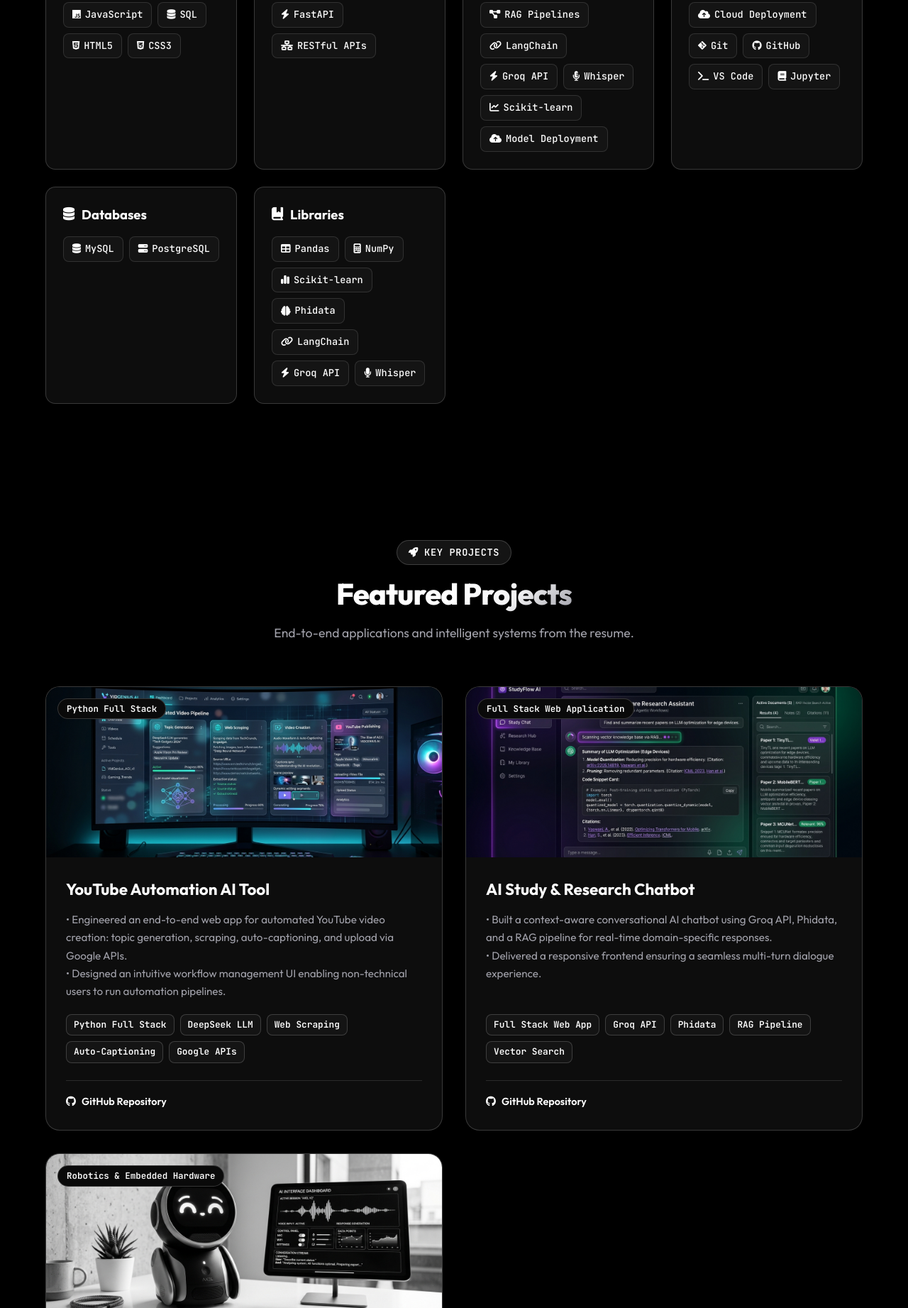
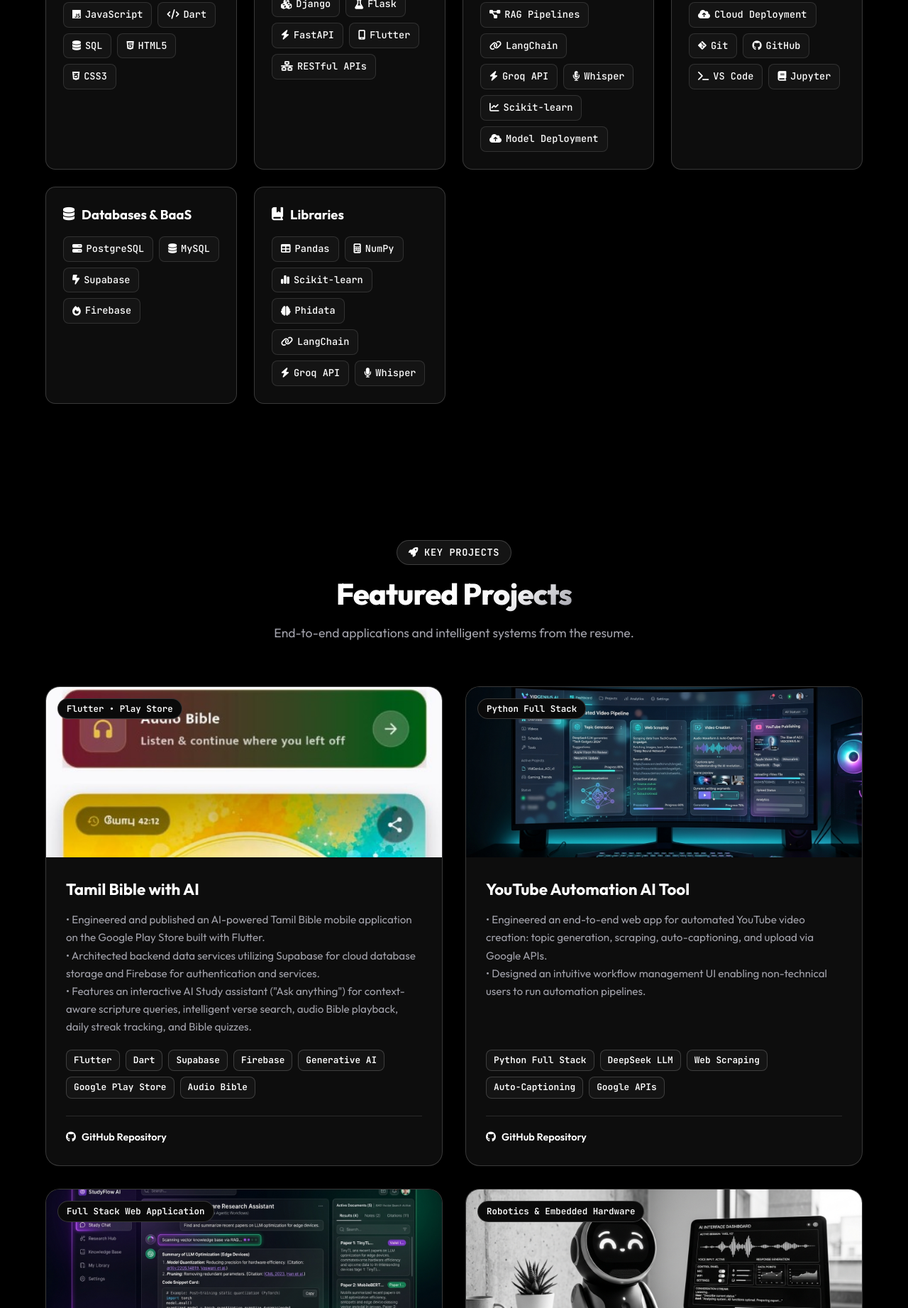
Before and after one commit to john-allson/john-allson, a plain HTML site: page index.html in a window 1280 px wide. Shown: the part 5064-6907 px from the top of the page at 71% size. Drawn offline with Linux system fonts and the light colour scheme.

Commit message:
feat: add Tamil Bible with AI mobile app project with real UI screenshot and Flutter/Supabase skills

```diff
--- a/index.html
+++ b/index.html
@@ -443,23 +443,25 @@
             <div class="skill-chips">
               <span class="skill-chip"><i class="fa-brands fa-python"></i> Python</span>
               <span class="skill-chip"><i class="fa-brands fa-js"></i> JavaScript</span>
+              <span class="skill-chip"><i class="fa-solid fa-code"></i> Dart</span>
               <span class="skill-chip"><i class="fa-solid fa-database"></i> SQL</span>
               <span class="skill-chip"><i class="fa-brands fa-html5"></i> HTML5</span>
               <span class="skill-chip"><i class="fa-brands fa-css3-alt"></i> CSS3</span>
             </div>
           </div>
 
-          <!-- 2. Backend -->
+          <!-- 2. Backend & Frameworks -->
           <div class="skill-card" data-category="backend">
             <div class="skill-header">
               <h3 class="skill-category-title">
-                <i class="fa-solid fa-server"></i> Backend
+                <i class="fa-solid fa-server"></i> Backend & Frameworks
               </h3>
             </div>
             <div class="skill-chips">
               <span class="skill-chip"><i class="fa-solid fa-cubes"></i> Django</span>
               <span class="skill-chip"><i class="fa-solid fa-flask"></i> Flask</span>
               <span class="skill-chip"><i class="fa-solid fa-bolt"></i> FastAPI</span>
+              <span class="skill-chip"><i class="fa-solid fa-mobile-screen"></i> Flutter</span>
               <span class="skill-chip"><i class="fa-solid fa-network-wired"></i> RESTful APIs</span>
             </div>
           </div>
@@ -503,12 +505,14 @@
           <div class="skill-card" data-category="databases">
             <div class="skill-header">
               <h3 class="skill-category-title">
-                <i class="fa-solid fa-database"></i> Databases
+                <i class="fa-solid fa-database"></i> Databases & BaaS
               </h3>
             </div>
             <div class="skill-chips">
+              <span class="skill-chip"><i class="fa-solid fa-server"></i> PostgreSQL</span>
               <span class="skill-chip"><i class="fa-solid fa-database"></i> MySQL</span>
-              <span class="skill-chip"><i class="fa-solid fa-server"></i> PostgreSQL</span>
+              <span class="skill-chip"><i class="fa-solid fa-bolt-lightning"></i> Supabase</span>
+              <span class="skill-chip"><i class="fa-solid fa-fire"></i> Firebase</span>
             </div>
           </div>
 
@@ -543,7 +547,37 @@
         </div>
 
         <div class="projects-grid">
-          <!-- Project 1: YouTube Automation AI Tool -->
+          <!-- Project 1: Tamil Bible with AI -->
+          <article class="project-card">
+            <div class="project-img-wrapper">
+              <img src="assets/tamil-bible-ai.jpg" alt="Tamil Bible With AI Mobile Application UI" />
+              <span class="project-badge">Flutter • Play Store</span>
+            </div>
+            <div class="project-body">
+              <h3 class="project-title">Tamil Bible with AI</h3>
+              <p class="project-desc">
+                • Engineered and published an AI-powered Tamil Bible mobile application on the Google Play Store built with Flutter.<br />
+                • Architected backend data services utilizing Supabase for cloud database storage and Firebase for authentication and services.<br />
+                • Features an interactive AI Study assistant ("Ask anything") for context-aware scripture queries, intelligent verse search, audio Bible playback, daily streak tracking, and Bible quizzes.
+              </p>
+              <div class="project-tags">
+                <span class="project-tag">Flutter</span>
+                <span class="project-tag">Dart</span>
+                <span class="project-tag">Supabase</span>
+                <span class="project-tag">Firebase</span>
+                <span class="project-tag">Generative AI</span>
+                <span class="project-tag">Google Play Store</span>
+                <span class="project-tag">Audio Bible</span>
+              </div>
+              <div class="project-footer">
+                <a href="https://github.com/john-allson" target="_blank" rel="noopener noreferrer" class="project-link">
+                  <i class="fa-brands fa-github"></i> GitHub Repository
+                </a>
+              </div>
+            </div>
+          </article>
+
+          <!-- Project 2: YouTube Automation AI Tool -->
           <article class="project-card">
             <div class="project-img-wrapper">
               <img src="assets/youtube-automation-preview.jpg" alt="YouTube Automation AI Tool Interface Preview" />
@@ -965,6 +999,18 @@
             </ul>
           </div>
 
+          <div class="resume-job-item">
+            <div class="resume-job-header">
+              <span class="resume-job-title">Tamil Bible with AI</span>
+              <span class="resume-job-dates">Flutter • Mobile App • Play Store</span>
+            </div>
+            <ul class="resume-bullets">
+              <li>Engineered and launched an AI-powered Tamil Bible mobile application on the Google Play Store built with Flutter.</li>
+              <li>Integrated Supabase for cloud database storage and Firebase for backend services and analytics.</li>
+              <li>Implemented an interactive AI Study assistant ("Ask anything") for context-aware scripture queries, intelligent verse search, and audio Bible playback.</li>
+            </ul>
+          </div>
+
           <!-- Education -->
           <div class="resume-section-title">EDUCATION</div>
           <div class="resume-job-item">
```
Also changed, not shown: assets/tamil-bible-ai.jpg (added), 1 other file.
